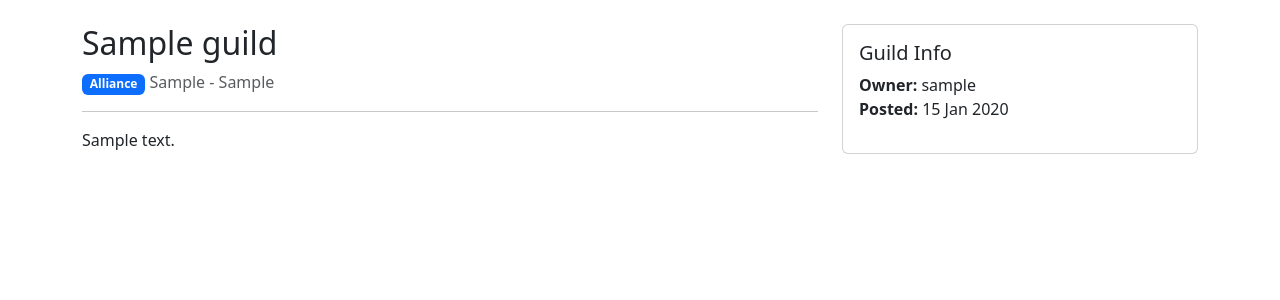
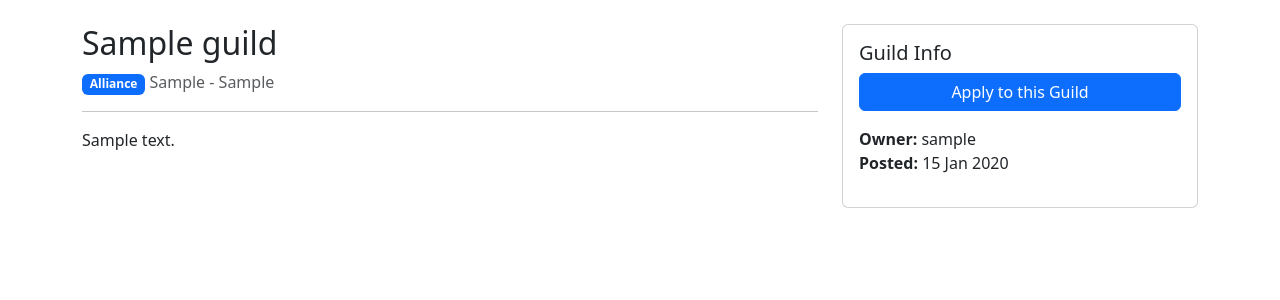
Before and after one commit to mathiase4/wow-guild-recruitment, a Django app: a page that uses templates/guilds/guild_detail.html in a window 1280 px wide. Shown: the part 56-356 px from the top of the page. Run offline with Django 4.2, Linux system fonts and the light colour scheme; tables that the repository leaves empty hold one stand-in row (values such as "Sample post").

Commit message:
add apply button to guild detail page

```diff
--- a/templates/guilds/guild_detail.html
+++ b/templates/guilds/guild_detail.html
@@ -16,6 +16,7 @@
         <div class="card">
             <div class="card-body">
                 <h5 class="card-title">Guild Info</h5>
+                <a href="{% url 'application_create' guild_id=guild.id %}" class="btn btn-primary w-100 mb-3">Apply to this Guild</a>
                 <p>
 <strong>Owner:</strong>
 {% if guild.owner %}
```
